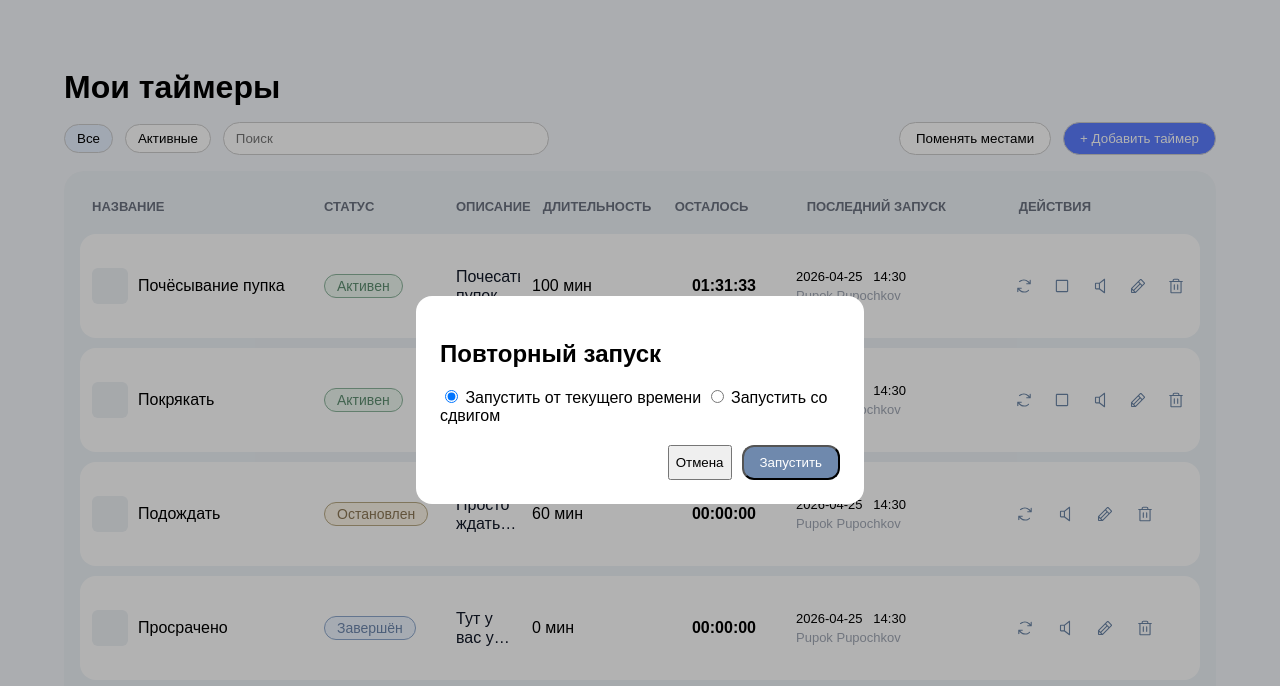
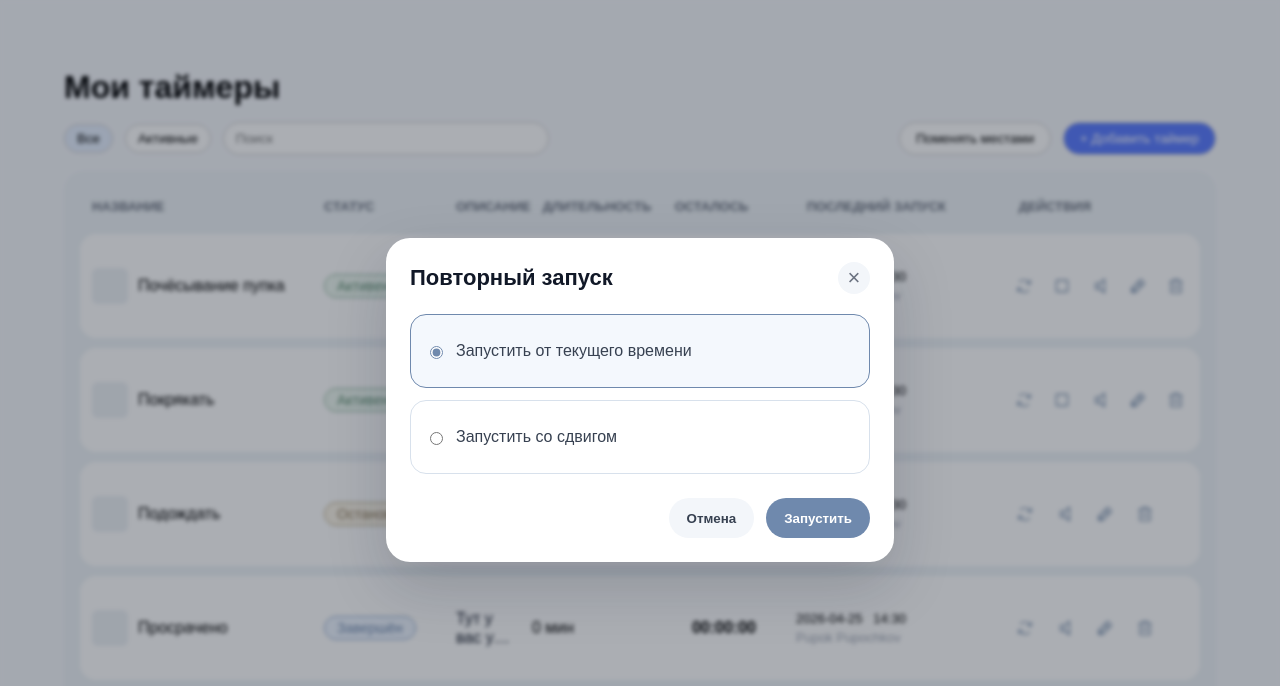
Before and after one commit to pandonyannyan/timer-app, a Vue app in the folder frontend/: page / in a window 1280 px wide. Both pictures are taken after a click on the button 1024 px from the left and 286 px from the top of the page. Shown: the top 686 px of the page. Built offline with nearby package versions, Linux system fonts and the light colour scheme.

Commit message:
Fix number input layout in restart modal

```diff
--- a/frontend/src/components/timers/RestartTimerModal.vue
+++ b/frontend/src/components/timers/RestartTimerModal.vue
@@ -1,31 +1,49 @@
 <template>
-  <div class="overlay">
+  <div class="overlay" @click.self="$emit('close')">
     <div class="modal">
-      <h2>Повторный запуск</h2>
+      <div class="modal-header">
+        <h2>Повторный запуск</h2>
+        <button class="close-btn" type="button" @click="$emit('close')">×</button>
+      </div>
 
-      <label>
-        <input type="radio" value="now" v-model="mode" />
-        Запустить от текущего времени
-      </label>
+      <div class="options">
+        <label :class="['option', { active: mode === 'now' }]">
+          <input type="radio" value="now" v-model="mode" />
+          <span>Запустить от текущего времени</span>
+        </label>
 
-      <label>
-        <input type="radio" value="shift" v-model="mode" />
-        Запустить со сдвигом
-      </label>
+        <label :class="['option', { active: mode === 'shift' }]">
+          <input type="radio" value="shift" v-model="mode" />
+          <span>Запустить со сдвигом</span>
+        </label>
+      </div>
 
       <div v-if="mode === 'shift'" class="shift-block">
-        <p>Время уменьшится на указанное количество минут:</p>
+        <label class="field-label" for="shift-minutes">
+          Смещение (минут)
+        </label>
 
         <input
+          id="shift-minutes"
+          class="shift-input"
           type="number"
           v-model.number="minutes"
           min="0"
         />
+
+        <p class="hint">
+          Базовая длительность таймера будет уменьшена на указанное значение
+        </p>
       </div>
 
       <div class="actions">
-        <button @click="$emit('close')">Отмена</button>
-        <button class="primary" @click="submit">Запустить</button>
+        <button class="secondary-btn" type="button" @click="$emit('close')">
+          Отмена
+        </button>
+
+        <button class="primary-btn" type="button" @click="submit">
+          Запустить
+        </button>
       </div>
     </div>
   </div>
@@ -43,7 +61,7 @@ const mode = ref<'now' | 'shift'>('now')
 const minutes = ref(5)
 
 function submit() {
-  const shift = mode.value === 'shift' ? minutes.value * 60 : 0
+  const shift = mode.value === 'shift' ? Math.max(minutes.value, 0) * 60 : 0
   emit('submit', shift)
 }
 </script>
@@ -52,34 +70,171 @@ function submit() {
 .overlay {
   position: fixed;
   inset: 0;
-  background: rgba(0,0,0,0.3);
+  z-index: 50;
+
+  background: rgba(17, 24, 39, 0.35);
+  backdrop-filter: blur(2px);
+
   display: flex;
   align-items: center;
   justify-content: center;
+  padding: 24px;
 }
 
 .modal {
-  background: white;
+  width: 100%;
+  max-width: 460px;
+
+  background: #ffffff;
+  border-radius: 24px;
   padding: 24px;
+
+  box-shadow: 0 24px 60px rgba(15, 23, 42, 0.18);
+}
+
+.modal-header {
+  display: flex;
+  align-items: center;
+  justify-content: space-between;
+  margin-bottom: 20px;
+}
+
+.modal-header h2 {
+  margin: 0;
+  font-size: 22px;
+  font-weight: 700;
+  color: #111827;
+}
+
+.close-btn {
+  width: 32px;
+  height: 32px;
+  border: none;
+  border-radius: 50%;
+  background: #f3f6fa;
+  color: #6b7280;
+  cursor: pointer;
+  font-size: 22px;
+  line-height: 1;
+}
+
+.close-btn:hover {
+  background: #e8eef5;
+}
+
+.options {
+  display: flex;
+  flex-direction: column;
+  gap: 12px;
+}
+
+.option {
+  display: flex;
+  align-items: center;
+  gap: 10px;
+
+  min-height: 48px;
+  padding: 12px 14px;
+
+  border: 1px solid #d8e1ec;
   border-radius: 16px;
-  width: 400px;
+  background: #ffffff;
+
+  cursor: pointer;
+  color: #374151;
+}
+
+.option.active {
+  border-color: #6f89ad;
+  background: #f4f8fd;
+}
+
+.option input {
+  accent-color: #6f89ad;
 }
 
 .shift-block {
-  margin-top: 12px;
+  margin-top: 16px;
+}
+
+.field-label {
+  display: block;
+  margin-bottom: 8px;
+  color: #374151;
+  font-size: 14px;
+  font-weight: 600;
+}
+
+.shift-input {
+  width: 100%;
+  height: 44px;
+
+  border: 1px solid #d8e1ec;
+  border-radius: 14px;
+  padding: 0 14px;
+
+  font-size: 16px;
+  line-height: 44px;
+
+  box-sizing: border-box;
+
+  /* убираем стрелки Firefox */
+  appearance: textfield;
+  -moz-appearance: textfield;
+}
+
+/* убираем стрелки Chrome / Edge */
+.shift-input::-webkit-outer-spin-button,
+.shift-input::-webkit-inner-spin-button {
+  appearance: none;
+  -webkit-appearance: none;
+  margin: 0;
+}
+
+.shift-input:focus {
+  outline: 2px solid #6f89ad;
+  outline-offset: 2px;
+}
+
+.hint {
+  margin: 8px 0 0;
+  color: #6b7280;
+  font-size: 13px;
+  line-height: 1.35;
 }
 
 .actions {
-  margin-top: 20px;
   display: flex;
   justify-content: flex-end;
-  gap: 10px;
+  gap: 12px;
+  margin-top: 24px;
 }
 
-.primary {
+.secondary-btn,
+.primary-btn {
+  height: 40px;
+  padding: 0 18px;
+  border-radius: 999px;
+  border: none;
+  cursor: pointer;
+  font-weight: 600;
+}
+
+.secondary-btn {
+  background: #f3f6fa;
+  color: #374151;
+}
+
+.secondary-btn:hover {
+  background: #e8eef5;
+}
+
+.primary-btn {
   background: #6f89ad;
-  color: white;
-  padding: 8px 16px;
-  border-radius: 12px;
+  color: #ffffff;
+}
+
+.primary-btn:hover {
+  background: #5f7a9f;
 }
 </style>
```
